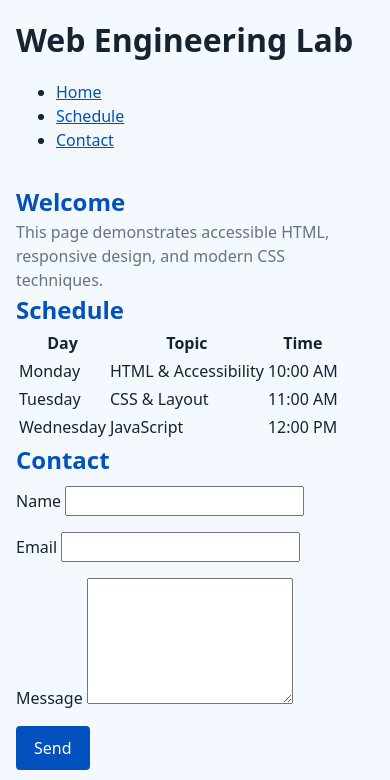
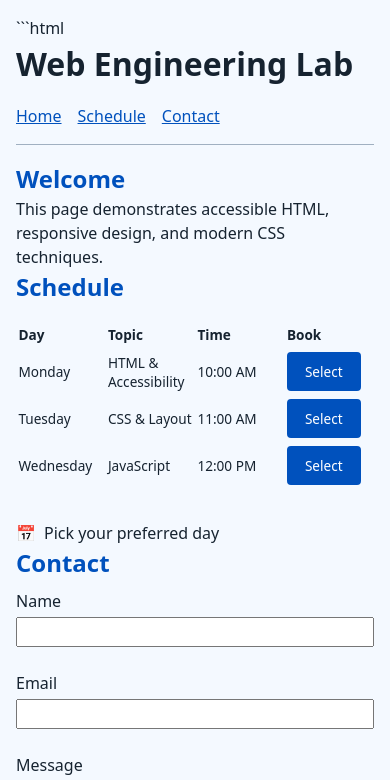
Before and after one commit to EAHI-341/web-engineering-lab-01, a website: page public/index.html in a window 390 px wide. Shown: the top 780 px of the page. Drawn offline with Linux system fonts and the light colour scheme.

Commit message:
Complete Web Engineering Lab 04

````diff
--- a/public/index.html
+++ b/public/index.html
@@ -1,54 +1,38 @@
+```html
 <!doctype html>
 <html lang="en">
   <head>
     <meta charset="UTF-8" />
     <meta name="viewport" content="width=device-width, initial-scale=1.0" />
-
-    <meta
-      name="description"
-      content="Web Engineering Lab 03 - Accessible and responsive web page"
-    />
-
-    <title>Web Engineering Lab 03</title>
-
-    <link rel="stylesheet" href="styles.css" />
+    <title>Web Engineering Lab</title>
+    <link rel="stylesheet" href="./styles.css" />
   </head>
-
   <body>
-    <a class="skip-link" href="#main-content">Skip to main content</a>
+    <a class="skip-link" href="#main">Skip to main content</a>
 
     <header>
       <h1>Web Engineering Lab</h1>
 
       <nav aria-label="Main navigation">
         <ul>
-          <li>
-            <a href="index.html" aria-current="location">Home</a>
-          </li>
-
-          <li>
-            <a href="#schedule">Schedule</a>
-          </li>
-
-          <li>
-            <a href="#contact">Contact</a>
-          </li>
+          <li><a href="#home">Home</a></li>
+          <li><a href="#schedule">Schedule</a></li>
+          <li><a href="#contact">Contact</a></li>
         </ul>
       </nav>
     </header>
 
-    <main id="main-content">
-      <section aria-labelledby="welcome-heading">
-        <h2 id="welcome-heading">Welcome</h2>
-
-        <p class="text-muted">
+    <main id="main">
+      <section id="home">
+        <h2>Welcome</h2>
+        <p>
           This page demonstrates accessible HTML, responsive design, and modern
           CSS techniques.
         </p>
       </section>
 
-      <section aria-labelledby="schedule-heading" id="schedule">
-        <h2 id="schedule-heading">Schedule</h2>
+      <section id="schedule">
+        <h2 class="span-all">Schedule</h2>
 
         <table>
           <thead>
@@ -56,6 +40,7 @@
               <th scope="col">Day</th>
               <th scope="col">Topic</th>
               <th scope="col">Time</th>
+              <th scope="col">Book</th>
             </tr>
           </thead>
 
@@ -64,38 +49,54 @@
               <td>Monday</td>
               <td>HTML &amp; Accessibility</td>
               <td>10:00 AM</td>
+              <td>
+                <button type="button" data-day="Monday">Select</button>
+              </td>
             </tr>
 
             <tr>
               <td>Tuesday</td>
               <td>CSS &amp; Layout</td>
               <td>11:00 AM</td>
+              <td>
+                <button type="button" data-day="Tuesday">Select</button>
+              </td>
             </tr>
 
             <tr>
               <td>Wednesday</td>
               <td>JavaScript</td>
               <td>12:00 PM</td>
+              <td>
+                <button type="button" data-day="Wednesday">Select</button>
+              </td>
             </tr>
           </tbody>
         </table>
+
+        <p id="booking-status" role="status" aria-live="polite"></p>
+
+        <figure>
+          <span aria-hidden="true">📅</span>
+          <figcaption>Pick your preferred day</figcaption>
+        </figure>
       </section>
 
-      <section aria-labelledby="contact-heading" id="contact">
-        <h2 id="contact-heading">Contact</h2>
+      <section id="contact">
+        <h2>Contact</h2>
 
         <form>
           <p>
             <label for="name">Name</label>
-            <input id="name" name="name" type="text" required />
+            <input type="text" id="name" name="name" />
           </p>
 
           <p>
             <label for="email">Email</label>
-            <input id="email" name="email" type="email" required />
+            <input type="email" id="email" name="email" />
           </p>
 
-          <p>
+          <p class="span-all">
             <label for="message">Message</label>
             <textarea id="message" name="message" rows="5"></textarea>
           </p>
@@ -108,5 +109,7 @@
     <footer>
       <p>&copy; 2025 Web Engineering Lab</p>
     </footer>
+    <script type="module" src="./main.js"></script>
   </body>
 </html>
+```
--- /dev/null
+++ b/public/main.js
@@ -0,0 +1,29 @@
+import { delay, makeCounter } from "./utils.js";
+
+const tbody = document.querySelector("#schedule tbody");
+const status = document.querySelector("#booking-status");
+
+const nextBooking = makeCounter();
+
+tbody.addEventListener("click", async (event) => {
+  const button = event.target.closest("button[data-day]");
+
+  if (!button || !tbody.contains(button)) {
+    return;
+  }
+
+  const day = button.dataset.day;
+  const row = button.closest("tr");
+
+  status.textContent = `Updating ${day}...`;
+
+  await delay(1000);
+
+  row.classList.toggle("selected");
+
+  const count = document.querySelectorAll("#schedule tr.selected").length;
+
+  status.textContent =
+    `Booking #${nextBooking()} confirmed for ${day}. ` +
+    `${count} slot(s) booked.`;
+});
--- a/public/styles.css
+++ b/public/styles.css
@@ -28,9 +28,9 @@
 
     --color-border: light-dark(oklch(75% 0.03 250), oklch(45% 0.03 250));
 
-    --color-muted: light-dark(oklch(55% 0.03 250), oklch(75% 0.03 250));
+    --color-muted: light-dark(oklch(45% 0.03 250), oklch(80% 0.03 250));
 
-    --color-on-accent: light-dark(oklch(100% 0 0), oklch(20% 0.03 250));
+    --color-on-accent: light-dark(white, oklch(20% 0.03 250));
 
     --space: 1rem;
   }
@@ -49,20 +49,107 @@
     font: inherit;
   }
 
-  #schedule-heading {
-    color: crimson;
+  img,
+  table,
+  input,
+  textarea {
+    max-width: 100%;
   }
 }
 
 @layer components {
+  header {
+    display: flex;
+    flex-wrap: wrap;
+    justify-content: space-between;
+    align-items: center;
+    gap: var(--space);
+    padding-block-end: var(--space);
+    border-block-end: 1px solid var(--color-border);
+  }
+
   main {
     max-inline-size: 60rem;
     margin-inline: auto;
     padding-block: 1rem;
   }
 
+  nav ul {
+    display: flex;
+    flex-wrap: wrap;
+    gap: 1.5rem;
+    list-style: none;
+    margin: 0;
+    padding: 0;
+  }
+
+  nav ul li a {
+    color: var(--color-accent);
+  }
+
+  nav ul li a:hover {
+    color: var(--color-text);
+  }
+
+  a[aria-current="location"] {
+    color: var(--color-accent);
+  }
+
+  h2 {
+    color: var(--color-accent);
+  }
+
+  figure {
+    display: flex;
+    align-items: center;
+    gap: 0.5rem;
+    min-width: 0;
+  }
+
+  #schedule {
+    display: grid;
+    grid-template-columns: minmax(0, 2fr) minmax(0, 1fr);
+    gap: var(--space);
+    align-items: start;
+  }
+
+  #schedule table {
+    width: 100%;
+    border-collapse: collapse;
+  }
+
+  #schedule th,
+  #schedule td {
+    padding: 0.25rem 0.15rem;
+    text-align: left;
+    overflow-wrap: anywhere;
+  }
+
+  form {
+    display: grid;
+    grid-template-columns: minmax(0, 1fr) minmax(0, 1fr);
+    gap: 0 var(--space);
+  }
+
   form p {
+    min-width: 0;
     margin-block: 0.5rem 1rem;
+  }
+
+  form label {
+    display: block;
+    margin-block-end: 0.25rem;
+  }
+
+  form button {
+    justify-self: start;
+  }
+
+  input:not([type="radio"]),
+  textarea {
+    display: block;
+    width: 100%;
+    max-width: 100%;
   }
 
   .skip-link {
@@ -82,22 +169,6 @@
   textarea:focus-visible {
     outline: 3px solid var(--color-accent);
     outline-offset: 2px;
-  }
-
-  nav ul li a {
-    color: var(--color-accent);
-  }
-
-  nav ul li a:hover {
-    color: var(--color-text);
-  }
-
-  a[aria-current="location"] {
-    color: var(--color-accent);
-  }
-
-  h2 {
-    color: var(--color-accent);
   }
 
   button {
@@ -120,4 +191,83 @@
   .text-muted {
     color: var(--color-muted);
   }
+
+  .span-all {
+    grid-column: 1 / -1;
+  }
 }
+
+/* Task 6: Responsive layout */
+@media (max-width: 40.5rem) {
+  header {
+    align-items: flex-start;
+  }
+
+  nav ul {
+    gap: 1rem;
+  }
+
+  #schedule,
+  form {
+    grid-template-columns: minmax(0, 1fr);
+  }
+
+  #schedule > *,
+  form > * {
+    grid-column: 1 / -1;
+    min-width: 0;
+  }
+
+  #schedule table {
+    table-layout: fixed;
+    font-size: 0.85rem;
+  }
+
+  #schedule th,
+  #schedule td {
+    overflow-wrap: anywhere;
+  }
+
+  body {
+    overflow-wrap: anywhere;
+  }
+}
+
+@media (max-width: 40rem) {
+  #schedule {
+    grid-template-columns: 1fr;
+  }
+
+  #schedule > * {
+    grid-column: 1 / -1;
+  }
+
+  form {
+    grid-template-columns: 1fr;
+  }
+
+  form > * {
+    grid-column: 1 / -1;
+  }
+
+  #schedule table {
+    width: 100%;
+    table-layout: fixed;
+  }
+
+  #schedule th,
+  #schedule td {
+    overflow-wrap: anywhere;
+  }
+  ```css
+/* Task 9: Highlight booked schedule rows */
+#schedule tr.selected th,
+#schedule tr.selected td {
+  background: color-mix(
+    in oklch,
+    var(--color-accent) 20%,
+    var(--color-surface)
+  );
+}
+```
+}
--- /dev/null
+++ b/public/utils.js
@@ -0,0 +1,7 @@
+export const delay = (ms) => new Promise((resolve) => setTimeout(resolve, ms));
+
+export function makeCounter() {
+  let count = 0;
+
+  return () => ++count;
+}
````
Also changed, not shown: public/NOTES.md (added, +29 -0 lines).
